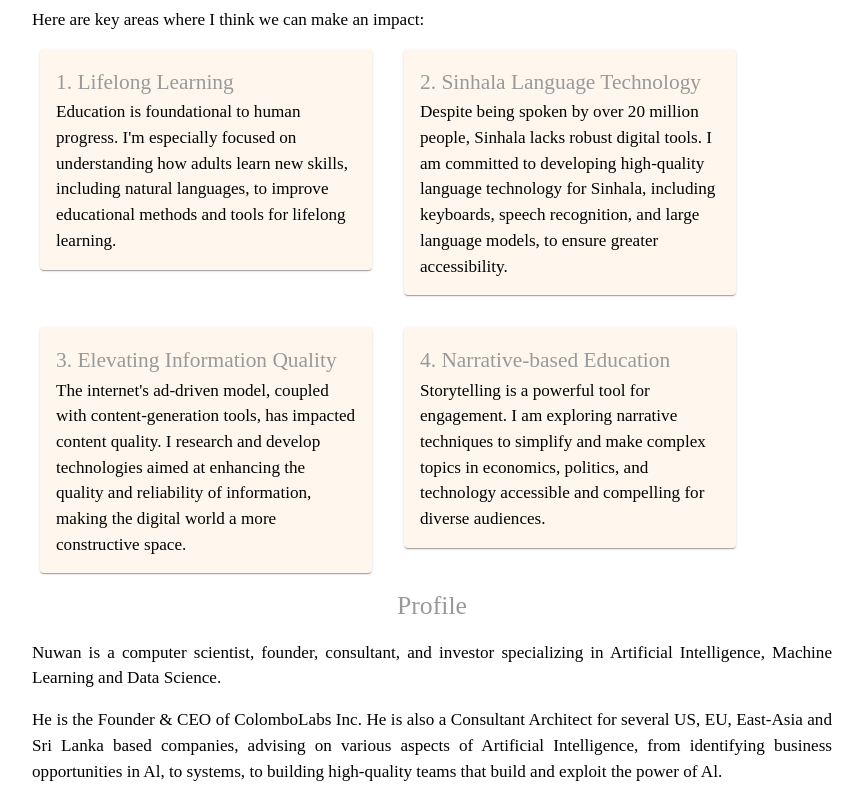
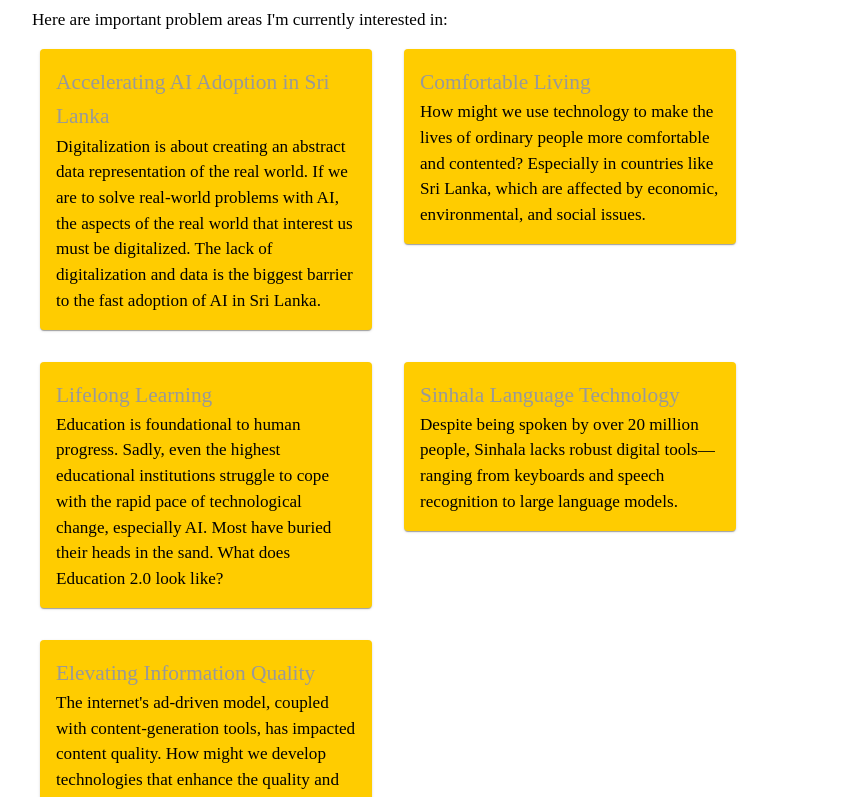
Before and after one commit to nuuuwan/nuuuwan, a React (Create React App) app: page / in a window 1280 px wide. Shown: the part 760-1557 px from the top of the page, without its empty margins (208-1071 px from the left). Built offline with nearby package versions, Linux system fonts and the light colour scheme; a web font is replaced by a local one.

Commit message:
Updated Motivations

```diff
--- a/src/view/molecules/VisionSection.js
+++ b/src/view/molecules/VisionSection.js
@@ -5,7 +5,7 @@ import ProfileParagraph from './ProfileParagraph';
 function VisionItem({ vision }) {
   const { title, details } = vision;
   return (
-    <Paper sx={{ maxWidth: 300, m: 1, p: 2, backgroundColor: '#f801' }}>
+    <Paper sx={{ maxWidth: 300, m: 1, p: 2, backgroundColor: '#fc0' }}>
       <Typography variant="h6" color="text.secondary">
         {title}
       </Typography>
@@ -17,31 +17,33 @@ function VisionItem({ vision }) {
 const PARAGRAPH_LIST = [
   'I specialize in AI, ML, Data, Cryptography, and Design, aiming to use these technologies to reduce suffering — a fundamental goal I believe in.',
 
-  'Here are key areas where I think we can make an impact:',
+  "Here are important problem areas I'm currently interested in:",
 ];
 const VISION_ITEM_LIST = [
   {
-    title: '1. Lifelong Learning',
+    title: 'Accelerating AI Adoption in Sri Lanka',
     details:
-      "Education is foundational to human progress. I'm especially focused on understanding how adults learn new skills, including natural languages, to improve educational methods and tools for lifelong learning.",
+      'Digitalization is about creating an abstract data representation of the real world. If we are to solve real-world problems with AI, the aspects of the real world that interest us must be digitalized. The lack of digitalization and data is the biggest barrier to the fast adoption of AI in Sri Lanka.',
   },
-
   {
-    title: '2. Sinhala Language Technology',
+    title: 'Comfortable Living',
     details:
-      'Despite being spoken by over 20 million people, Sinhala lacks robust digital tools. I am committed to developing high-quality language technology for Sinhala, including keyboards, speech recognition, and large language models, to ensure greater accessibility.',
+      'How might we use technology to make the lives of ordinary people more comfortable and contented? Especially in countries like Sri Lanka, which are affected by economic, environmental, and social issues.',
   },
-
   {
-    title: '3. Elevating Information Quality',
+    title: 'Lifelong Learning',
     details:
-      "The internet's ad-driven model, coupled with content-generation tools, has impacted content quality. I research and develop technologies aimed at enhancing the quality and reliability of information, making the digital world a more constructive space.",
+      'Education is foundational to human progress. Sadly, even the highest educational institutions struggle to cope with the rapid pace of technological change, especially AI. Most have buried their heads in the sand. What does Education 2.0 look like?',
   },
-
   {
-    title: '4. Narrative-based Education',
+    title: 'Sinhala Language Technology',
     details:
-      'Storytelling is a powerful tool for engagement. I am exploring narrative techniques to simplify and make complex topics in economics, politics, and technology accessible and compelling for diverse audiences.',
+      'Despite being spoken by over 20 million people, Sinhala lacks robust digital tools—ranging from keyboards and speech recognition to large language models.',
+  },
+  {
+    title: 'Elevating Information Quality',
+    details:
+      "The internet's ad-driven model, coupled with content-generation tools, has impacted content quality. How might we develop technologies that enhance the quality and reliability of information, making the digital world a more constructive and creative space?",
   },
 ];
 
```
